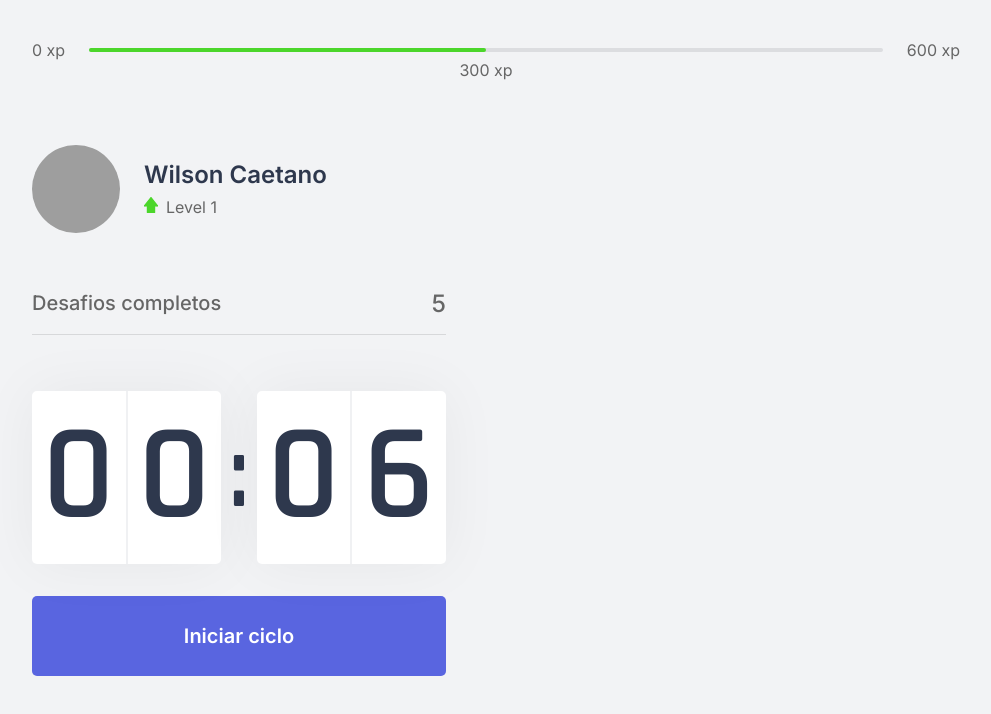
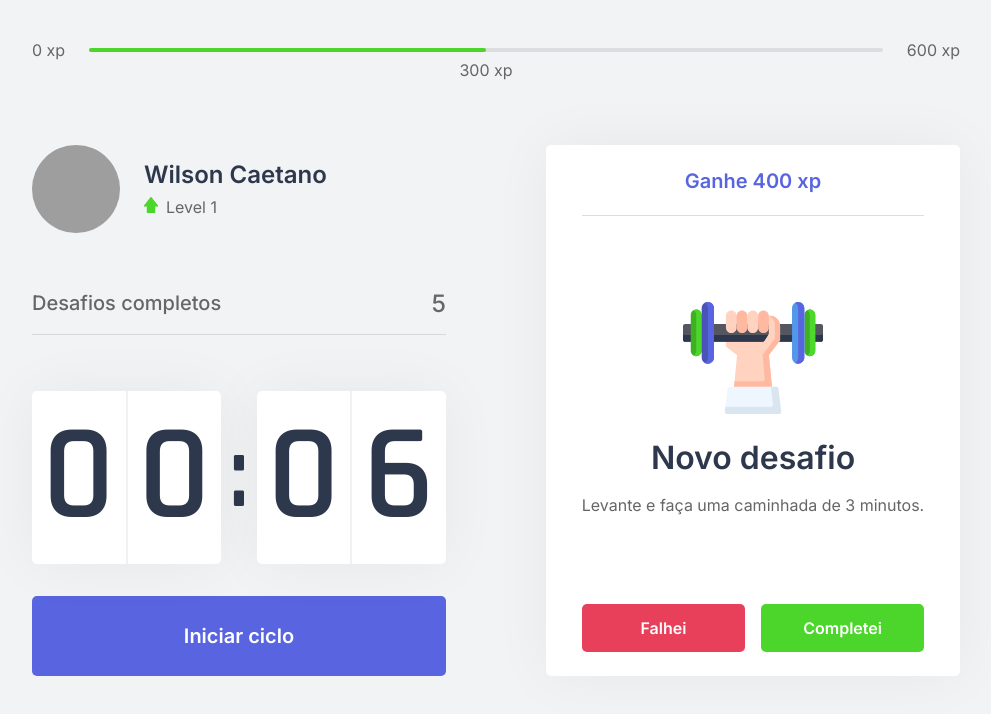
Before and after one commit to WilsonCaetanojr/pomodoro-technique-web, a Next.js app: page / in a window 1280 px wide. Shown: the top 714 px of the page, without its empty margins (144-1135 px from the left). Built offline with nearby package versions, Linux system fonts and the light colour scheme; grey boxes are pictures that could not be loaded.

Commit message:
Finaliza estilização dos componentes countdown e challengeBox

```diff
--- /dev/null
+++ b/src/components/ChallengeBox.tsx
@@ -0,0 +1,38 @@
+import styles from "../styles/components/ChallengeBox.module.css";
+
+export function ChallengeBox() {
+  const hasActiveChallenge = true;
+
+  return (
+    <div className={styles.challengeBoxContainer}>
+      {hasActiveChallenge ? (
+        <div className={styles.challengeActive}>
+          <header>Ganhe 400 xp</header>
+
+          <main>
+            <img src="icons/body.svg" />
+            <strong>Novo desafio</strong>
+            <p>Levante e faça uma caminhada de 3 minutos.</p>
+          </main>
+
+          <footer>
+            <button type="button" className={styles.challengeFailedButton}>
+              Falhei
+            </button>
+            <button type="button" className={styles.challengeSucceededButton}>
+              Completei
+            </button>
+          </footer>
+        </div>
+      ) : (
+        <div className={styles.challengeNotActive}>
+          <strong>Finalize um ciclo para receber um desafio</strong>
+          <p>
+            <img src="icons/level-up.svg" alt="Level Up" />
+            Avance de level completando desafios
+          </p>
+        </div>
+      )}
+    </div>
+  );
+}
--- a/src/components/CompletedChallanges.tsx
+++ /dev/null
@@ -1,10 +0,0 @@
-import styles from "../styles/components/CompletedChallanges.module.css";
-
-export function CompletedChallanges() {
-  return (
-    <div className={styles.completedChallangesContainer}>
-      <span>Desafios completos</span>
-      <span>5</span>
-    </div>
-  );
-}
--- /dev/null
+++ b/src/components/CompletedChallenges.tsx
@@ -0,0 +1,10 @@
+import styles from "../styles/components/Completedchallenges.module.css";
+
+export function Completedchallenges() {
+  return (
+    <div className={styles.completedchallengesContainer}>
+      <span>Desafios completos</span>
+      <span>5</span>
+    </div>
+  );
+}
--- a/src/pages/index.tsx
+++ b/src/pages/index.tsx
@@ -1,8 +1,9 @@
 import Head from "next/head";
-import { CompletedChallanges } from "../components/CompletedChallanges";
+import { Completedchallenges } from "../components/CompletedChallenges";
 import { ExperienceBar } from "../components/ExperienceBar";
 import { Profile } from "../components/Profile";
 import { Countdown } from "../components/Countdown";
+import { ChallengeBox } from "../components/ChallengeBox";
 import styles from "../styles/pages/Home.module.css";
 
 export default function Home() {
@@ -16,10 +17,13 @@
       <section>
         <div>
           <Profile />
-          <CompletedChallanges />
+          <Completedchallenges />
           <Countdown />
         </div>
-        <div></div>
+
+        <div>
+          <ChallengeBox />
+        </div>
       </section>
     </div>
   );
--- /dev/null
+++ b/src/styles/components/ChallengeBox.module.css
@@ -0,0 +1,102 @@
+.challengeBoxContainer {
+    height: 100%;
+    background: #fff;
+    border-radius: 5px;
+    box-shadow: 0 0 60px rgba(0, 0, 0, 0.05);
+    padding: 1.5rem 2rem;
+    display: flex;
+    flex-direction: column;
+    align-items: center;
+    justify-content: center;
+    text-align: center;
+}
+
+.challengeNotActive {
+    display: flex;
+    flex-direction: column;
+    align-items: center;
+}
+
+.challengeNotActive strong {
+    font-size: 1.5rem;
+    font-weight: 500;
+    line-height: 1.4;
+}
+
+
+.challengeNotActive p {
+    display: flex;
+    flex-direction: column;
+    align-items: center;
+    line-height: 1.4;
+    max-width: 70%;
+    margin-top: 3rem;
+}
+
+.challengeNotActive p img {
+margin-bottom: 1rem;
+}
+
+.challengeActive {
+    height: 100%;
+    display: flex;
+    flex-direction: column;
+}
+
+.challengeActive header {
+    color: #5965e0;
+    font-weight: 600;
+    font-size: 1.25rem;
+    padding: 0 2rem 1.4rem;
+    border-bottom: 1px solid #dcdde0;
+}
+
+.challengeActive main {
+    flex: 1;
+    display: flex;
+    flex-direction: column;
+    align-items: center;
+    justify-content: center;
+}
+
+.challengeActive main strong {
+    font-size: 2rem;
+    font-weight: 600;
+    color: #2e384d;
+    margin: 1.5rem 0 1rem
+}
+
+.challengeActive main p {
+    line-height: 1.5;
+}
+
+.challengeActive footer {
+    display: grid;
+    grid-template-columns: 1fr 1fr;
+    gap: 1rem;
+}
+
+.challengeActive footer button {
+    height: 3rem;
+    display: flex;
+    align-items: center;
+    justify-content: center;
+    border: 0;
+    border-radius: 5px;
+    color: #fff;
+    font-size: 1rem;
+    font-weight: 600;
+    transition: filter 0.2;
+}
+
+.challengeActive footer button.challengeFailedButton {
+    background: #e83f5b;
+}
+
+.challengeActive footer button.challengeSucceededButton {
+    background: #4cd62b;
+}
+
+.challengeActive footer button:hover {
+    filter: brightness(0.9);
+}
--- a/src/styles/components/CompletedChallanges.module.css
+++ b/src/styles/components/CompletedChallenges.module.css
@@ -1,4 +1,4 @@
-.completedChallangesContainer {
+.completedchallengesContainer {
   display: flex;
   align-items: center;
   justify-content: space-between;
@@ -8,10 +8,10 @@
   font-weight: 500;
 }
 
-.completedChallangesContainer span:first-child {
+.completedchallengesContainer span:first-child {
   font-size: 1.25rem;
 }
 
-.completedChallangesContainer span:last-child {
+.completedchallengesContainer span:last-child {
   font-size: 1.5rem;
 }
--- a/src/styles/components/Countdown.module.css
+++ b/src/styles/components/Countdown.module.css
@@ -52,7 +52,7 @@
   transition: background-color 0.2s;
 }
 
-.countdownButton:hover {
+.countdownButton:not(:disabled):hover {
   background: #4953b8;
 }
 
@@ -61,7 +61,14 @@
   color: #2e384d;
 }
 
-.countdownButtonActive:hover {
+.countdownButtonActive:not(:disabled):hover {
   background-color: #e83f5b;
   color: #fff;
 }
+
+
+.countdownButton:disabled {
+  background-color: #fff;
+  color: #666666;
+  cursor: not-allowed
+}
```
